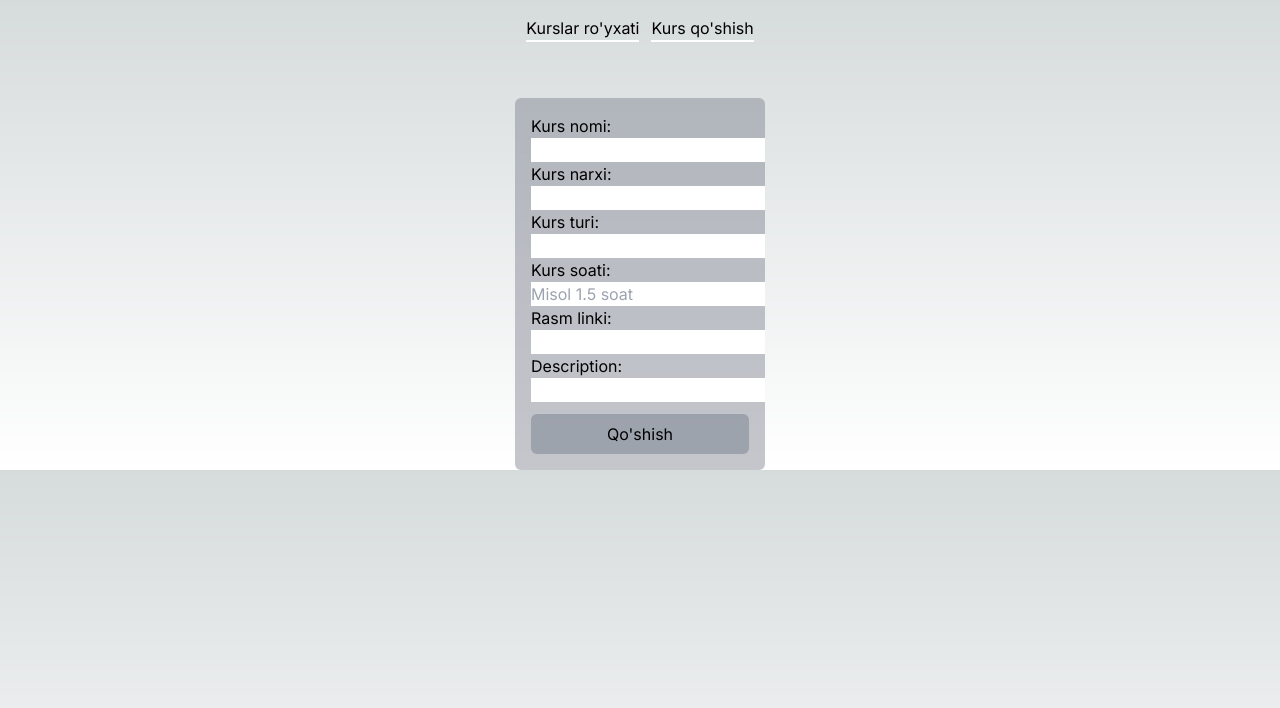
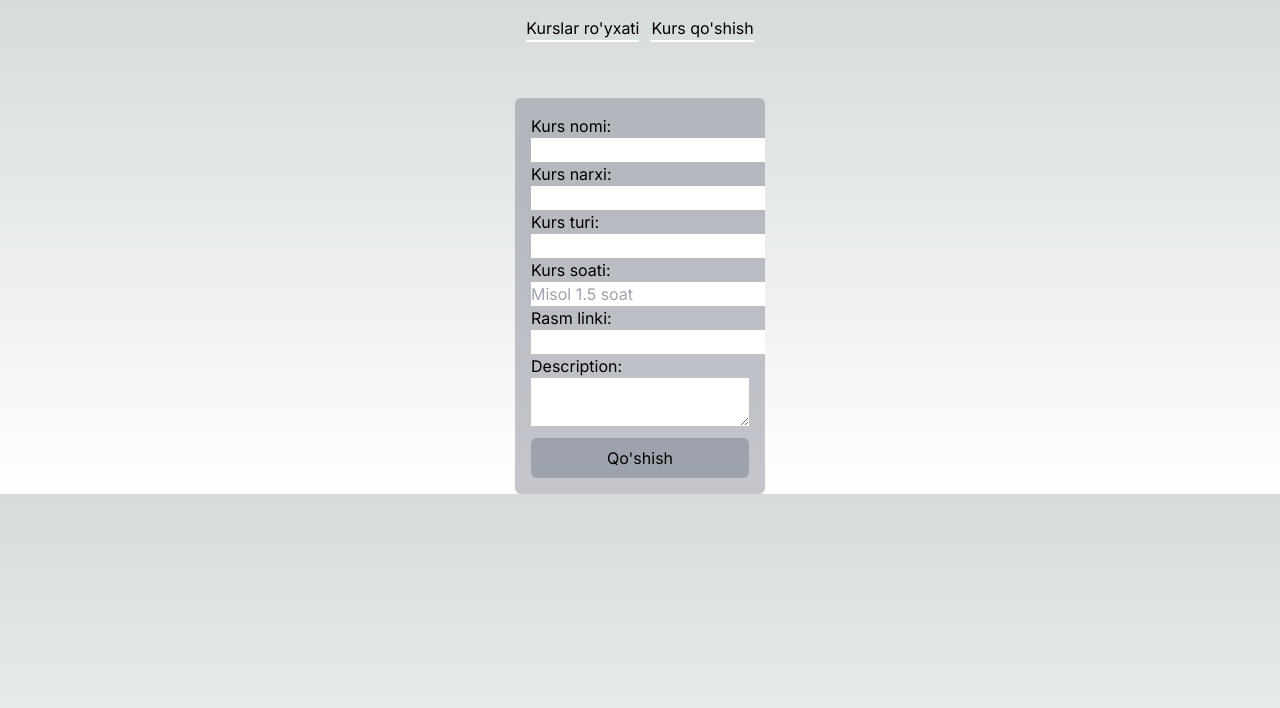
Before and after one commit to farmix2003/smarmtiz-frontend, a Next.js app: page /panel in a window 1280 px wide. Shown: the top 708 px of the page. Built offline with nearby package versions, Linux system fonts and the light colour scheme.

Commit message:
textarea

```diff
--- a/src/app/panel/page.jsx
+++ b/src/app/panel/page.jsx
@@ -84,11 +84,11 @@ const AdminPanel = () => {
           value={imageLink}
           change={setImageLink}
         />
-        <InputForm
-          type={"textarea"}
-          name={"Description:"}
+        <label htmlFor="">Description: </label>
+        <textarea
+          className="border-none outline-none text-black"
           value={desc}
-          change={setDesc}
+          onChange={(e) => setDesc(e.target.value)}
         />
         <button className="mt-3 p-2 bg-slate-600/30 rounded-md">
           Qo'shish
--- a/src/service/api.js
+++ b/src/service/api.js
@@ -1,8 +1,8 @@
 import axios from 'axios'
 
 export default axios.create({
-    baseURL: 'https://smartwebsite-2dd5c535c591.herokuapp.com',
-    // baseURL: 'http://localhost:5000',
+    // baseURL: 'https://smartwebsite-2dd5c535c591.herokuapp.com',
+    baseURL: 'http://localhost:5000',
     headers: {
         'Content-Type': 'application/json'
     }
```
